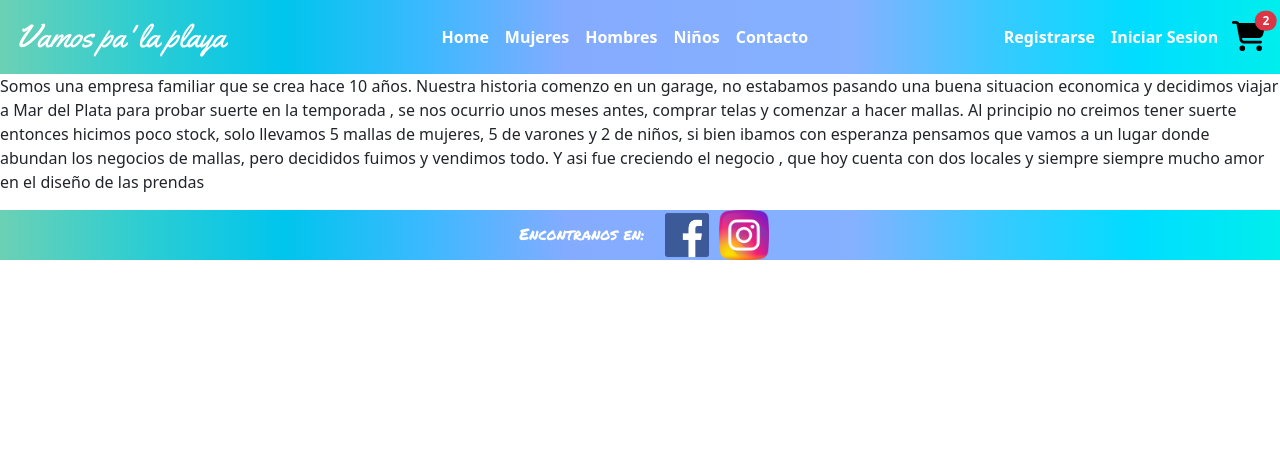
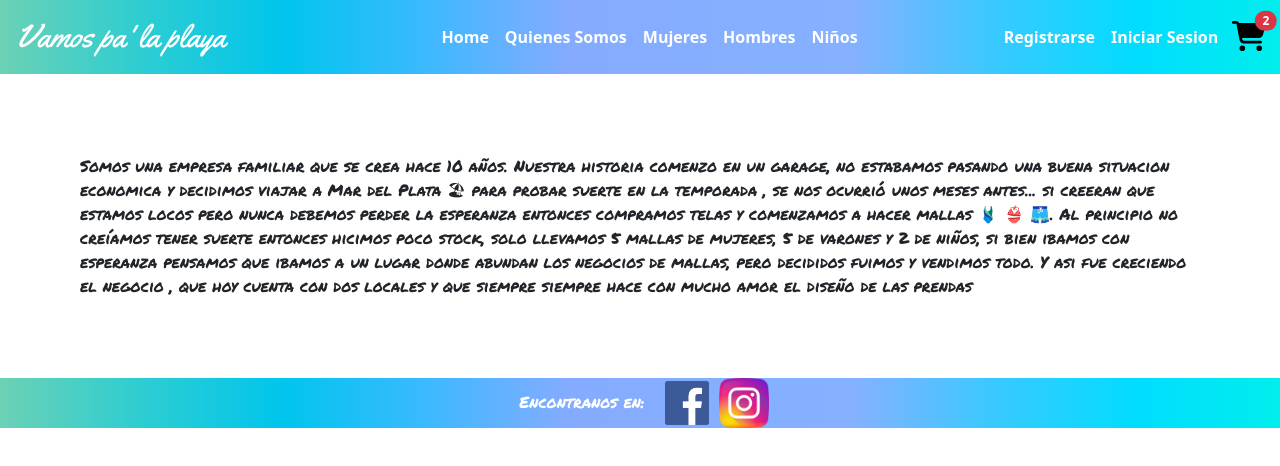
Before and after one commit to gabypizzutti/vamospalaplaya-pizzutti, a React (Create React App) app: page /QuienesSomos in a window 1280 px wide. Shown: the top 466 px of the page. Built offline with nearby package versions, Linux system fonts and the light colour scheme.

Commit message:
se modifica quienes somos

```diff
--- a/src/App.css
+++ b/src/App.css
@@ -146,7 +146,6 @@
 /* fin */
 
 /* componente item Detail */
-
 .modeloMalla{
   margin-left: 15em;
   margin-bottom: 8em;
@@ -161,6 +160,12 @@
   padding-top: 6em;
 }
 /* fin */
+
+/* quienes somos */
+.textoQuien{
+  margin: 5em;
+  font-family: 'Permanent Marker', cursive;
+}
 
 /* termina estilo de mi pagina */
 
--- a/src/components/Navbar.js
+++ b/src/components/Navbar.js
@@ -10,10 +10,10 @@ const NavBar = () => {
           <Navbar.Brand id="marca" href="home">Vamos pa' la playa</Navbar.Brand>
           <Nav className="me-auto">
             <Link to='/' className="nav-link">Home</Link>
+            <Link to='/quienessomos' className="nav-link">Quienes Somos</Link>
             <Link to='/category/1' className="nav-link">Mujeres</Link>
             <Link to='/category/2' className="nav-link">Hombres</Link>
             <Link to='/category/3' className="nav-link">Niños</Link>
-            <Link to='/contactos' className="nav-link">Contacto</Link>
           </Nav>
           <Nav className="navRight" >
             <Nav.Link href="#registrarse">Registrarse</Nav.Link>
--- a/src/pages/QuienesSomos.js
+++ b/src/pages/QuienesSomos.js
@@ -1,13 +1,14 @@
 const QuienesSomos = () => {
      return (
-         <p>Somos una empresa familiar que se crea hace 10 años.  Nuestra historia comenzo en un garage,
-             no estabamos pasando una buena situacion economica y decidimos viajar a Mar del Plata para probar
-             suerte en la temporada , se nos ocurrio unos meses antes, comprar telas y comenzar a hacer mallas.
-             Al principio no creimos tener suerte entonces hicimos poco stock, solo llevamos 5 mallas de mujeres,
-             5 de varones y 2 de niños, si bien ibamos con esperanza pensamos que vamos a un lugar donde abundan
+         <p className="textoQuien">Somos una empresa familiar que se crea hace 10 años.  Nuestra historia comenzo en un garage,
+             no estabamos pasando una buena situacion economica y decidimos viajar a Mar del Plata 🏖 para probar
+             suerte en la temporada , se nos ocurrió unos meses antes... si creeran que estamos locos pero nunca debemos perder la esperanza
+             entonces compramos telas y comenzamos a hacer mallas 🩱 👙 🩳.
+             Al principio no creíamos tener suerte entonces hicimos poco stock, solo llevamos 5 mallas de mujeres,
+             5 de varones y 2 de niños, si bien ibamos con esperanza pensamos que ibamos a un lugar donde abundan
              los negocios de mallas, pero decididos fuimos y vendimos todo.
-             Y asi fue creciendo el negocio , que hoy cuenta con dos locales y siempre siempre mucho amor en el
-             diseño de las prendas
+             Y asi fue creciendo el negocio , que hoy cuenta con dos locales y que siempre siempre hace con  mucho amor
+            el diseño de las prendas
          </p>
      )
  }
```
